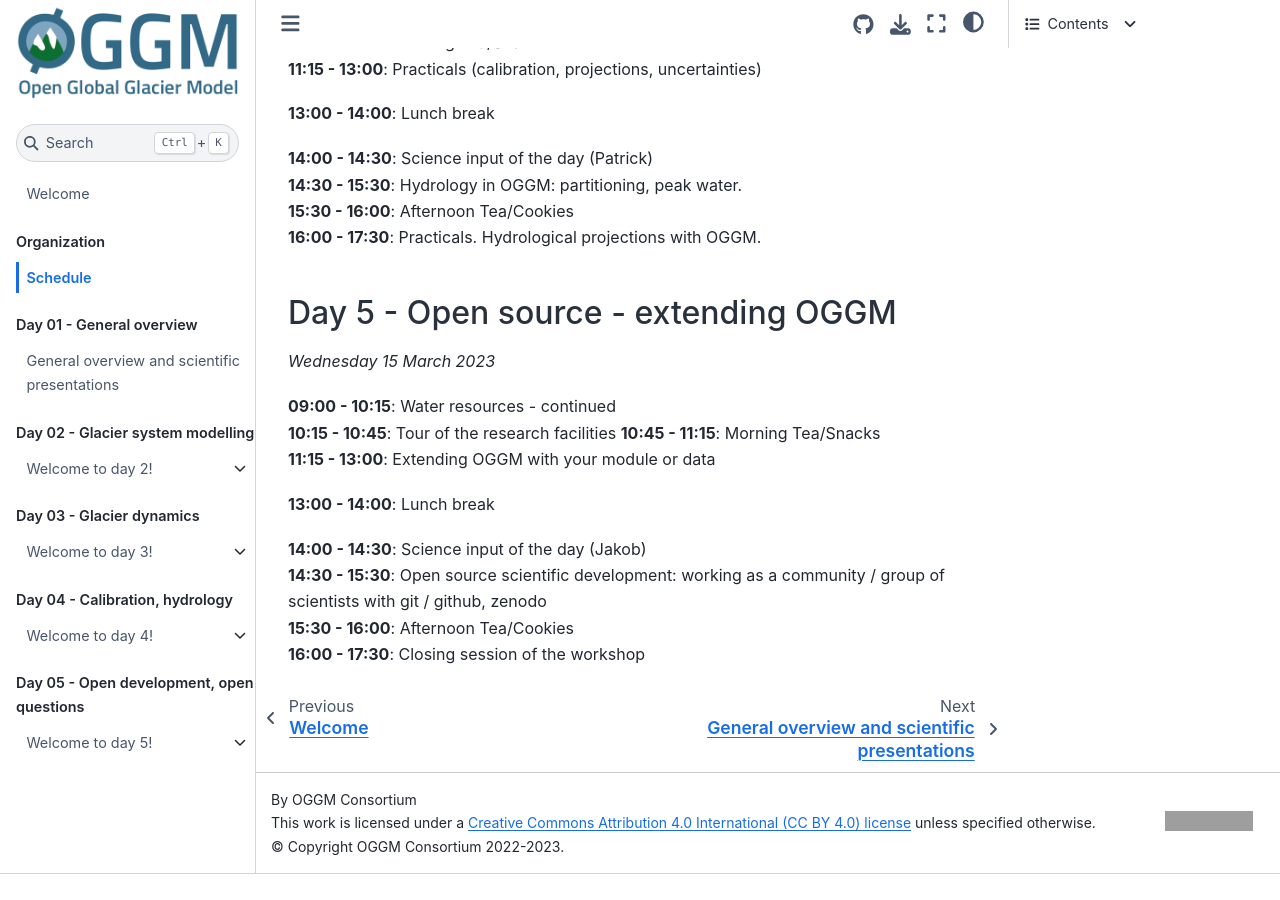
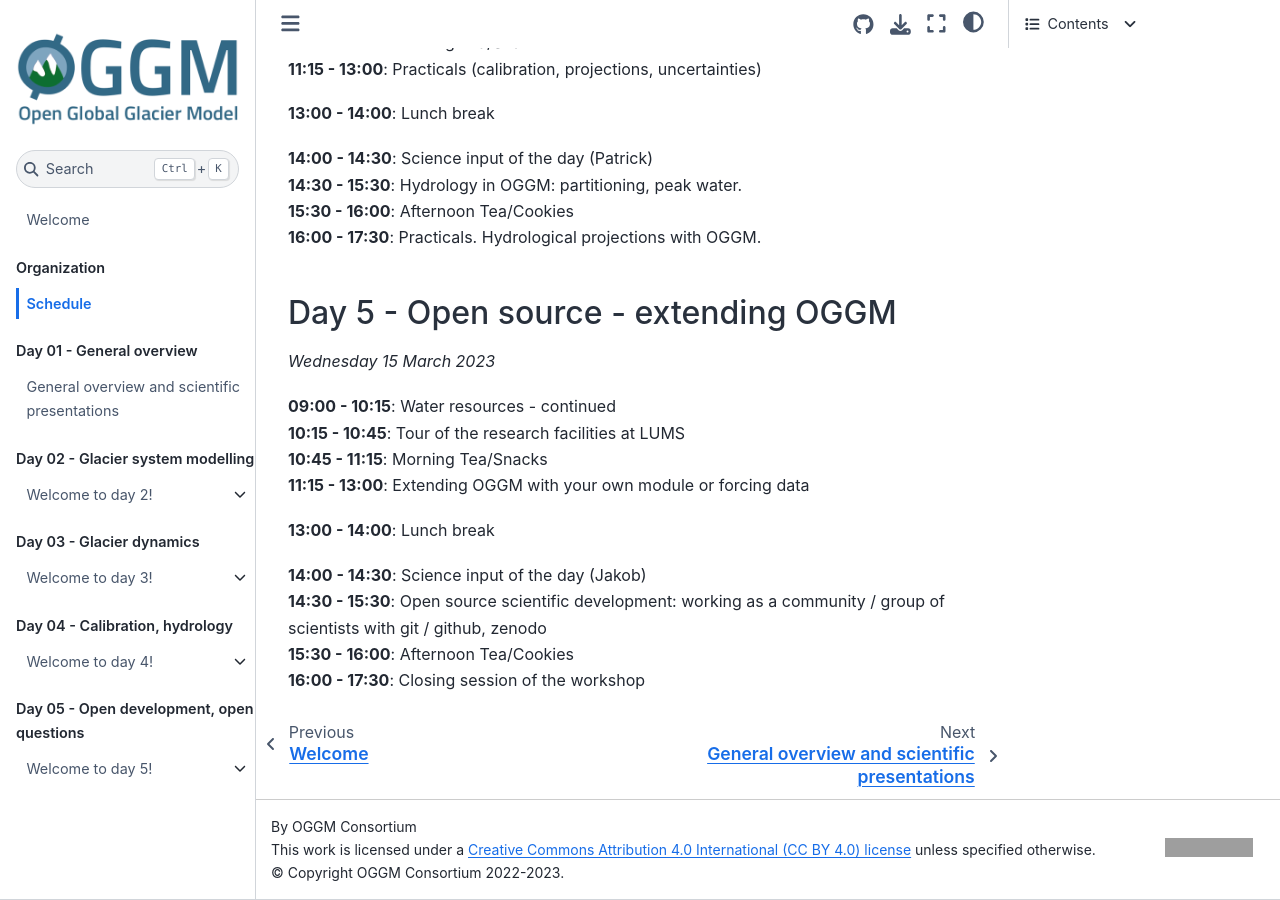
Before and after one commit to anoukvlug/training-lahore, a Jupyter Book: the page built from docs/schedule.md, in a window 1280 px wide and 900 px high, scrolled down 1886 px. Built offline with Jupyter Book 1.0.4 settings and Sphinx 7.4.7 and the Sphinx Book theme 1.1.4, drawn with Linux system fonts in a browser that asks for light colours; pages that are not in the unit, such as notebooks, are missing from menus; before the commit the page ends 2760 px from its top, so only the background shows below that; grey boxes are pictures that could not be loaded.

Commit message:
complete day 5

```diff
--- a/docs/schedule.md
+++ b/docs/schedule.md
@@ -74,9 +74,9 @@
 *Wednesday 15 March 2023*
 
 **09:00 - 10:15**: Water resources - continued<br>
-**10:15 - 10:45**: Tour of the research facilities
+**10:15 - 10:45**: Tour of the research facilities at LUMS<br>
 **10:45 - 11:15**: Morning Tea/Snacks<br>
-**11:15 - 13:00**: Extending OGGM with your module or data<br>
+**11:15 - 13:00**: Extending OGGM with your own module or forcing data<br>
 
 **13:00 - 14:00**: Lunch break
 
```
Also changed, not shown: docs/day_5/welcome.md (+4 -1 lines), docs/welcome.md (+4 -1 lines), docs/day_4/04_glacier_water_resources.ipynb, docs/day_4/05_glacier_water_resources_projections.ipynb, docs/day_5/01_basin_scale_analysis.ipynb.
